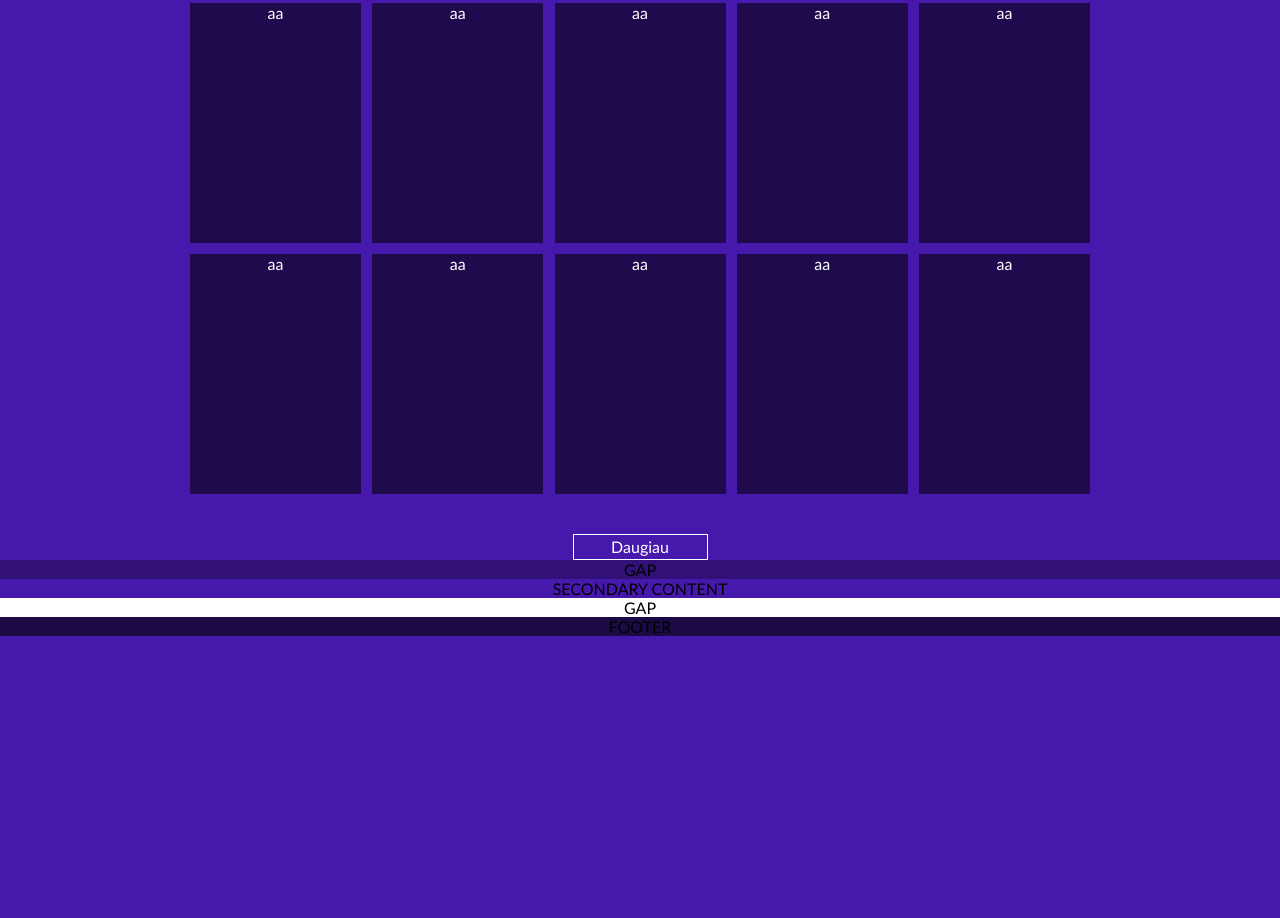
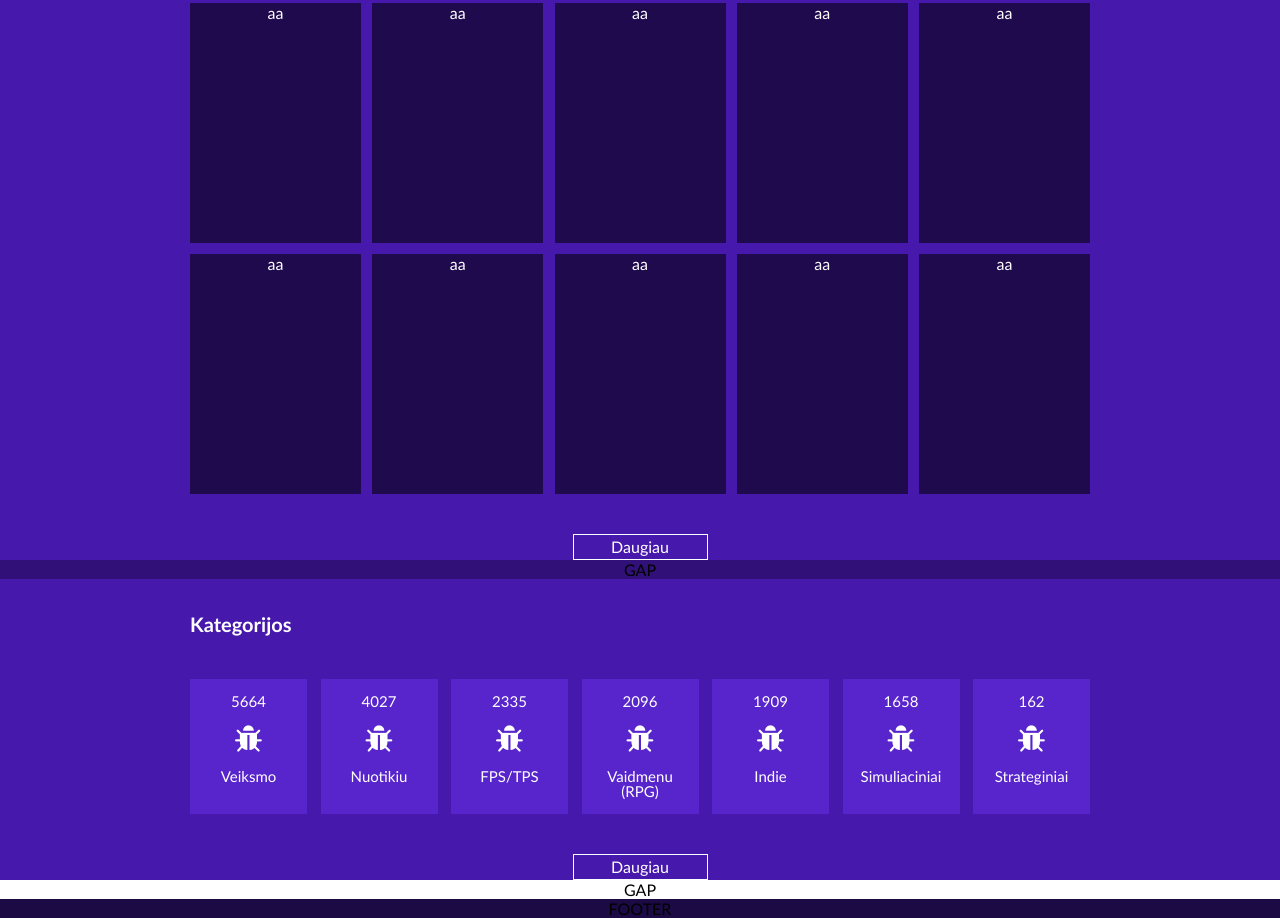
Before and after one commit to vitgri1/04-5-Eneba-like-2, a website: page index.html in a window 1280 px wide. Shown: the part 407-1325 px from the top of the page. Before the commit the page ends 1043 px from the top, so only its background shows below. Drawn offline with Linux system fonts and the light colour scheme.

Commit message:
Secondary menu bottom #10

```diff
--- a/css/components/button.css
+++ b/css/components/button.css
@@ -14,6 +14,6 @@ header > .btn {
     border-color: #FAD318;
 }
 
-main > .btn {
+.container > .btn {
     width: 15%;
 }
--- a/css/pages/home.css
+++ b/css/pages/home.css
@@ -126,7 +126,8 @@ header {
     border-left: solid #fff;
 }
 
-.shop {
+.shop,
+.categories {
     display: flex;
     flex-wrap: wrap;
     gap: 11px;
@@ -140,3 +141,25 @@ header {
     background-color: #1F0A4E;
     color: #fff;
 }
+
+.cat-item {
+    font-size: 15px;
+    width: 13%;
+    padding: 1em;
+    background-color: #5825CC;
+    color: #fff;
+    text-decoration: none;
+    display: flex;
+    flex-direction: column;
+    gap: 1em;
+}
+
+.cat-item > .num,
+.cat-item > .label {
+    font-size: inherit;
+    line-height: 1em;
+}
+
+.cat-item > .fa {
+    font-size: 2em;
+}
--- a/index.html
+++ b/index.html
@@ -93,7 +93,48 @@
         GAP
     </div>
     <div class="container">
-        SECONDARY CONTENT
+        <div class="board-top">
+            <h2>Kategorijos</h2>
+        </div>
+        <div class="categories">
+            <a href="#" class="cat-item">
+                <div class="num">5664</div>
+                <div class="fa fa-bug"></div>
+                <div class="label">Veiksmo</div>
+            </a>
+            <a href="#" class="cat-item">
+                <div class="num">4027</div>
+                <div class="fa fa-bug"></div>
+                <div class="label">Nuotikiu</div>
+            </a>
+            <a href="#" class="cat-item">
+                <div class="num">2335</div>
+                <div class="fa fa-bug"></div>
+                <div class="label">FPS/TPS</div>
+            </a>
+            <a href="#" class="cat-item">
+                <div class="num">2096</div>
+                <div class="fa fa-bug"></div>
+                <div class="label">Vaidmenu (RPG)</div>
+            </a>
+            <a href="#" class="cat-item">
+                <div class="num">1909</div>
+                <div class="fa fa-bug"></div>
+                <div class="label">Indie</div>
+            </a>
+            <a href="#" class="cat-item">
+                <div class="num">1658</div>
+                <div class="fa fa-bug"></div>
+                <div class="label">Simuliaciniai</div>
+            </a>
+            <a href="#" class="cat-item">
+                <div class="num">162</div>
+                <div class="fa fa-bug"></div>
+                <div class="label">Strateginiai</div>
+            </a>
+
+        </div>
+        <a href="#" class="btn">Daugiau</a>
     </div>
     <div class="container long bg-3rd">
         GAP
```
